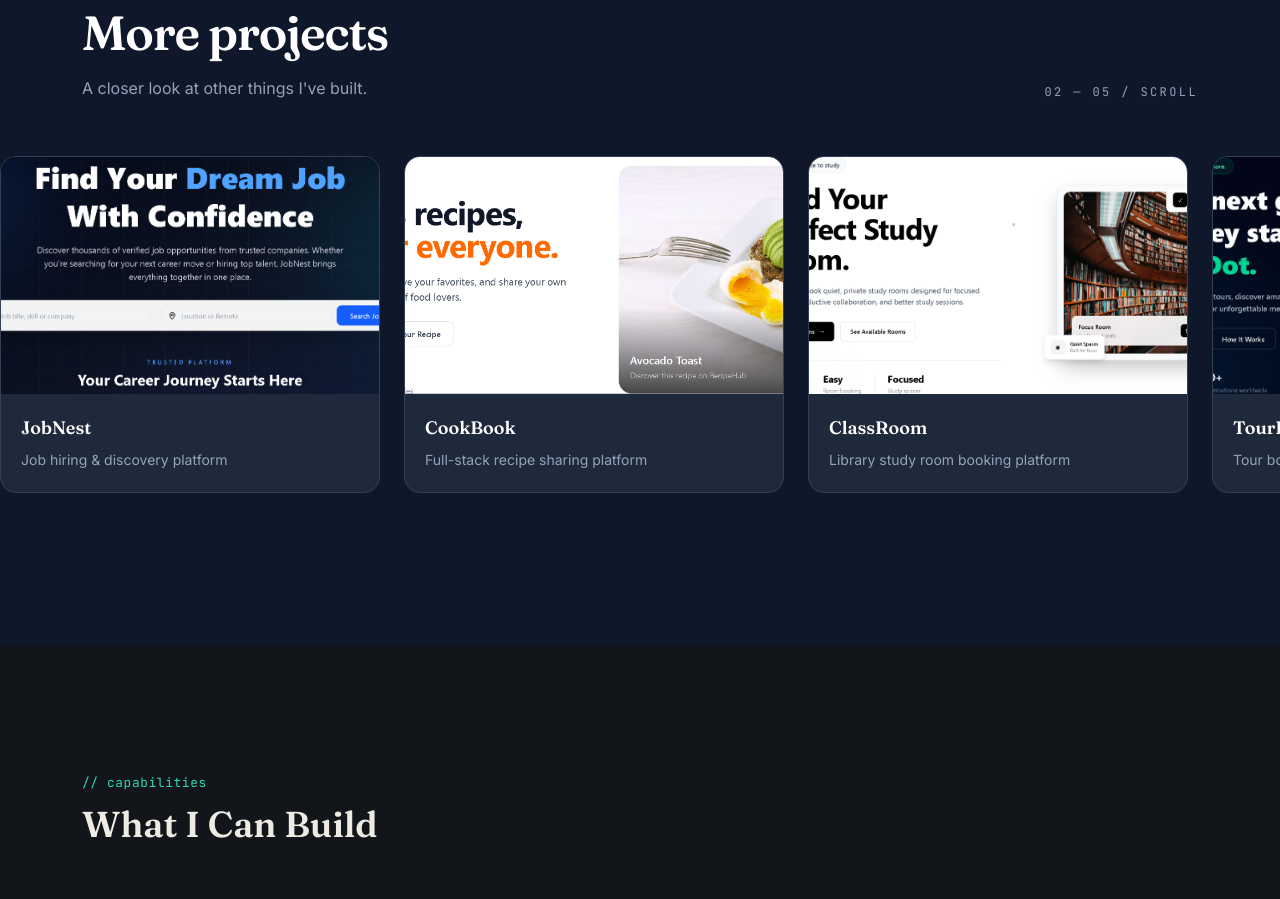
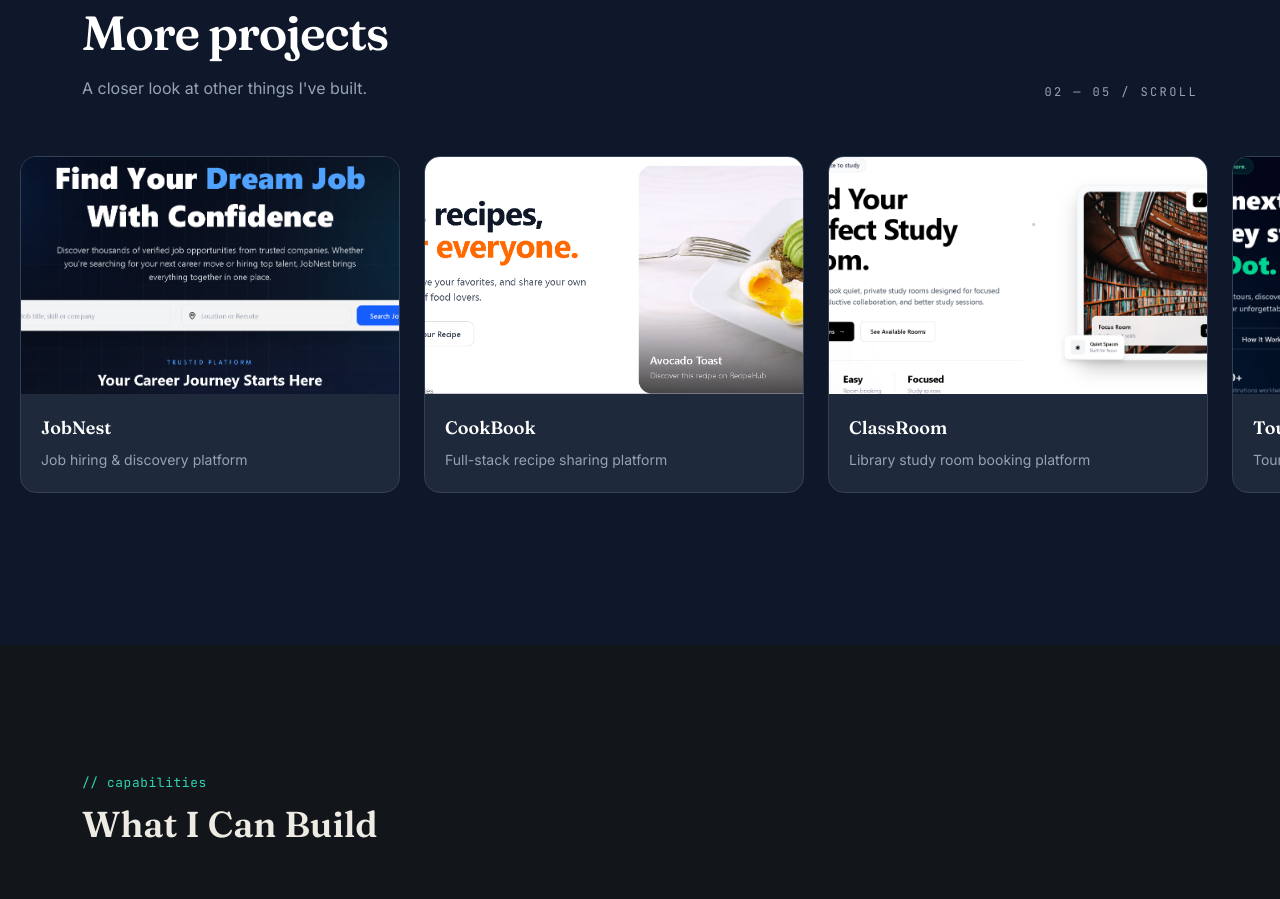
Before and after one commit to mimdev14/fatema_mim_Portfolio, a Next.js app: page / in a window 1280 px wide. Shown: the part 4240-5139 px from the top of the page. Built offline with nearby package versions, Linux system fonts and the light colour scheme.

Commit message:
fix: project section alignment

```diff
--- a/app/globals.css
+++ b/app/globals.css
@@ -135,22 +135,34 @@ textarea:focus-visible {
   animation-play-state: paused;
 }
 
+/* Slim, themed scrollbar (replaces the default Windows bar with arrow buttons) */
+.projects-marquee::-webkit-scrollbar { height: 6px; }
+.projects-marquee::-webkit-scrollbar-track { background: transparent; }
+.projects-marquee::-webkit-scrollbar-thumb { background: #334155; border-radius: 999px; }
+.projects-marquee::-webkit-scrollbar-thumb:hover { background: #10B981; }
+.projects-marquee::-webkit-scrollbar-button { display: none; }
+
 /* Touch devices and reduced-motion users: no auto-movement, native horizontal scrolling instead */
 @media (hover: none), (pointer: coarse), (prefers-reduced-motion: reduce) {
   .projects-marquee {
+    /* Start the first card on the same left edge as the section heading */
+    --gutter: 1.25rem;
+    padding-inline: var(--gutter);
+    scroll-padding-inline: var(--gutter);
     overflow-x: auto;
     overscroll-behavior-x: contain;
     scroll-snap-type: x proximity;
     -webkit-mask-image: none;
     mask-image: none;
     scrollbar-width: thin;
+    scrollbar-color: #334155 transparent;
   }
   .projects-marquee-track {
     animation: none;
     will-change: auto;
   }
   .projects-marquee-group {
-    padding-left: 1.25rem;
+    min-width: 0;
   }
   .projects-marquee-group[data-duplicate="true"] {
     display: none;
@@ -159,3 +171,9 @@ textarea:focus-visible {
     scroll-snap-align: start;
   }
 }
+
+@media ((hover: none), (pointer: coarse), (prefers-reduced-motion: reduce)) and (min-width: 768px) {
+  .projects-marquee {
+    --gutter: max(2rem, calc((100% - 1180px) / 2 + 2rem));
+  }
+}
```
